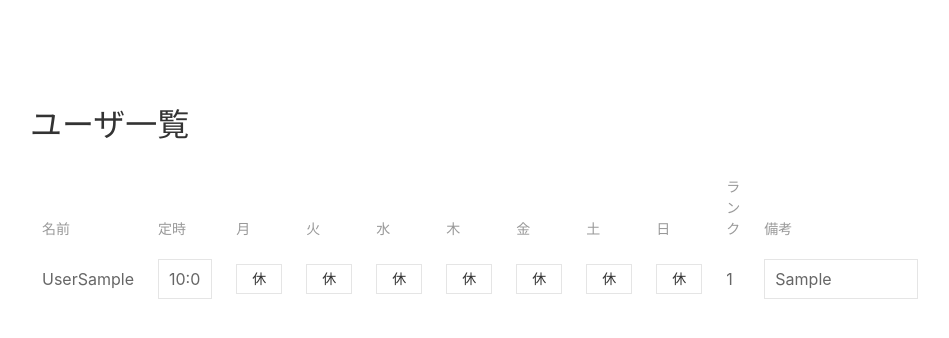
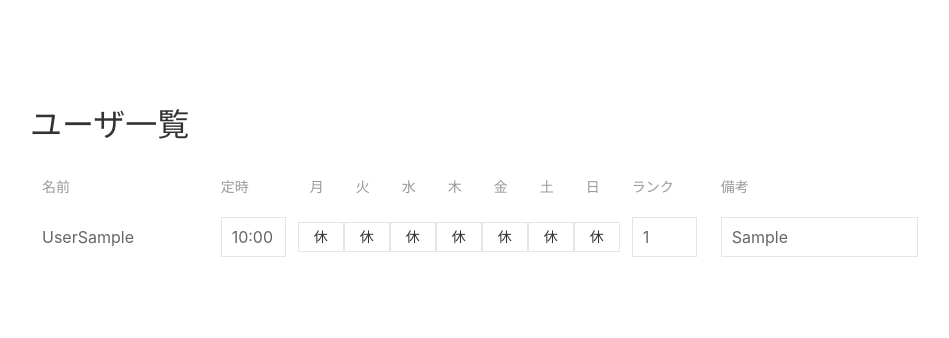
Before and after one commit to obeh29380/webintra, a Django app: page /setting/user in a window 1280 px wide. Shown: the top 338 px of the page, without its empty margins (10-959 px from the left). Run offline with Django 4.2, Linux system fonts and the light colour scheme; tables that the repository leaves empty hold one stand-in row (values such as "Sample post").

Commit message:
fix: Adjast padding in user setting page

```diff
--- a/intra/front/templates/front/setting_user.html
+++ b/intra/front/templates/front/setting_user.html
@@ -15,7 +15,7 @@
                 <thead>
                     <tr class="uk-text-center">
                         <th hidden="true" class="uk-width-btn-small"></th>
-                        <th class="uk-width-btn-small">名前</th>
+                        <th class="uk-width-1-5">名前</th>
                         <th class="uk-width-1-10">定時</th>
                         <th class="uk-width-btn-small">月</th>
                         <th class="uk-width-btn-small">火</th>
@@ -24,7 +24,7 @@
                         <th class="uk-width-btn-small">金</th>
                         <th class="uk-width-btn-small">土</th>
                         <th class="uk-width-btn-small">日</th>
-                        <th>ランク</th>
+                        <th class="uk-width-1-10">ランク</th>
                         <th class="uk-width-1-4">備考</th>
                     </tr>
                 </thead>
@@ -34,7 +34,7 @@
                         <td name="id" hidden="true">{{ item.id }}</td>
                         <td name="username">{{ item.user.last_name }}{{ item.user.first_name }}</td>
                         <td><input type="text" name="worktime" value="{{ item.day_worktime }}" class="uk-input"></td>
-                        <td>
+                        <td class="uk-padding-remove">
                             {%if item.mon_is_holiday == True %}
                             <button class="uk-button uk-button-default uk-button-small btn-onoff" name="btn-mon"
                                 type="button" on-text="休" off-text="勤">休</button>
@@ -43,7 +43,7 @@
                                 type="button" on-text="休" off-text="勤">勤</button>
                             {% endif %}
                         </td>
-                        <td>
+                        <td class="uk-padding-remove">
                             {%if item.tue_is_holiday == True %}
                             <button class="uk-button uk-button-default uk-button-small btn-onoff" name="btn-tue"
                                 type="button" on-text="休" off-text="勤">休</button>
@@ -52,7 +52,7 @@
                                 type="button" on-text="休" off-text="勤">勤</button>
                             {% endif %}
                         </td>
-                        <td>
+                        <td class="uk-padding-remove">
                             {%if item.wed_is_holiday == True %}
                             <button class="uk-button uk-button-default uk-button-small btn-onoff" name="btn-wed"
                                 type="button" on-text="休" off-text="勤">休</button>
@@ -61,7 +61,7 @@
                                 type="button" on-text="休" off-text="勤">勤</button>
                             {% endif %}
                         </td>
-                        <td>
+                        <td class="uk-padding-remove">
                             {%if item.thu_is_holiday == True %}
                             <button class="uk-button uk-button-default uk-button-small btn-onoff" name="btn-thu"
                                 type="button" on-text="休" off-text="勤">休</button>
@@ -70,7 +70,7 @@
                                 type="button" on-text="休" off-text="勤">勤</button>
                             {% endif %}
                         </td>
-                        <td>
+                        <td class="uk-padding-remove">
                             {%if item.fri_is_holiday == True %}
                             <button class="uk-button uk-button-default uk-button-small btn-onoff" name="btn-fri"
                                 type="button" on-text="休" off-text="勤">休</button>
@@ -79,7 +79,7 @@
                                 type="button" on-text="休" off-text="勤">勤</button>
                             {% endif %}
                         </td>
-                        <td>
+                        <td class="uk-padding-remove">
                             {%if item.sat_is_holiday == True %}
                             <button class="uk-button uk-button-default uk-button-small btn-onoff" name="btn-sat"
                                 type="button" on-text="休" off-text="勤">休</button>
@@ -88,7 +88,7 @@
                                 type="button" on-text="休" off-text="勤">勤</button>
                             {% endif %}
                         </td>
-                        <td>
+                        <td class="uk-padding-remove">
                             {%if item.sun_is_holiday == True %}
                             <button class="uk-button uk-button-default uk-button-small btn-onoff" name="btn-sun"
                                 type="button" on-text="休" off-text="勤">休</button>
@@ -97,9 +97,8 @@
                                 type="button" on-text="休" off-text="勤">勤</button>
                             {% endif %}
                         </td>
-                        <td name="rank">{{ item.rank }}</td>
-                        <td><input type="text" name="memo" value="{{item.memo}}" class="uk-input"></td>
-
+                        <td class="uk-padding-small"><input type="text" name="rank" value="{{item.rank}}" class="uk-input"></td>
+                        <td class="uk-padding-small"><input type="text" name="memo" value="{{item.memo}}" class="uk-input"></td>
                     </tr>
                     {% endfor %}
 
@@ -141,7 +140,7 @@
         let fri = isHoliday(targetRow.querySelector('[name=btn-fri]').innerText);
         let sat = isHoliday(targetRow.querySelector('[name=btn-sat]').innerText);
         let sun = isHoliday(targetRow.querySelector('[name=btn-sun]').innerText);
-        let rank = targetRow.querySelector('[name=rank]').innerText;
+        let rank = targetRow.querySelector('[name=rank]').value;
         let memo = targetRow.querySelector('[name=memo]').value;
 
         const data = {
```
